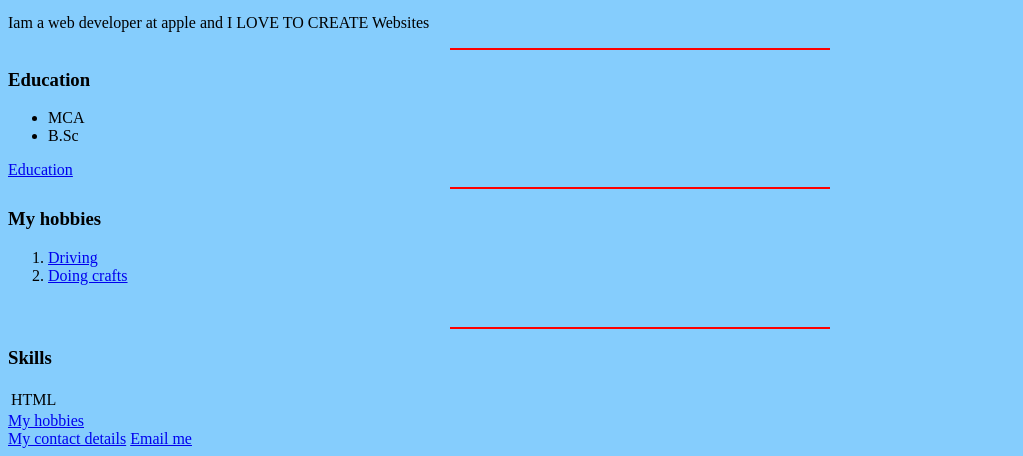
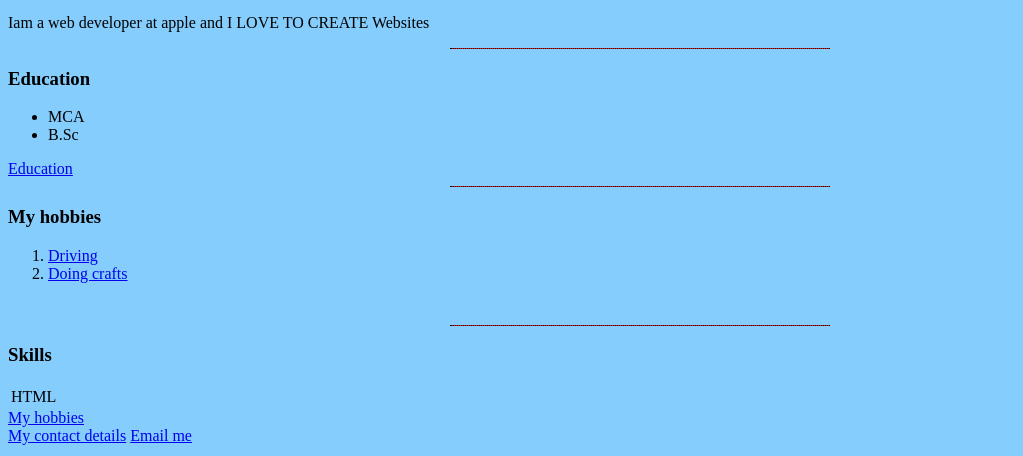
Before and after one commit to SaranyaAmman/CV1, a plain HTML site: page index.html in a window 1280 px wide. Shown: the part 466-922 px from the top of the page, without its empty margins (0-1023 px from the left). Drawn offline with Linux system fonts and the light colour scheme.

Commit message:
Add files via upload

```diff
--- a/index.html
+++ b/index.html
@@ -12,8 +12,7 @@
     hr
     {
       background-color: red;
-      border-style: none;
-      height:2px;
+      border-style: dotted none none;
       width:30%;
     }
 
```
